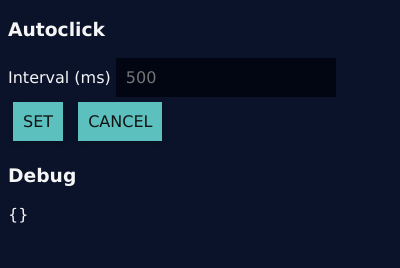
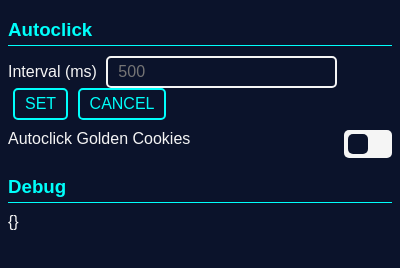
Before and after one commit to Avalander/cookie-friend, a browser extension: page src/popup/popup.html in a window 400 px wide. Drawn offline with Linux system fonts and the light colour scheme.

Commit message:
Improved style.

```diff
--- a/src/popup/popup.css
+++ b/src/popup/popup.css
@@ -2,7 +2,8 @@
 	--color-background: #0b132b;
 	--color-background-dark: #020613;
 	--color-text: #f5f5f5;
-	--color-primary: #5bc0be;
+	--color-primary: #00fffb;
+	--color-next: #02edff;
 	--color-primary-text: #121212;
 }
 
@@ -10,44 +11,128 @@ body {
 	min-width: 350px;
 	min-height: 500px;
 	font-size: 16px;
-	font-family: 'Lucida Sans', 'Lucida Sans Regular', 'Lucida Grande', 'Lucida Sans Unicode', Geneva, Verdana, sans-serif;
+	font-family: sans-serif;
 
 	background-color: var(--color-background);
 	color: var(--color-text);
 }
 
+button, input {
+	font-family: inherit;
+	font-size: inherit;
+	background-color: transparent;
+	padding: 5px 10px;
+	border: 2px solid var(--color-primary);
+	border-radius: 5px;
+	color: var(--color-primary);
+	margin-left: 5px;
+	transition: all 0.3s;
+}
+
 input {
-	background-color: var(--color-background-dark);
-	color: inherit;
-	border: none;
-	padding: 10px;
-	font-size: inherit;
-	font-family: inherit;
+	border-color: var(--color-text);
+	color: var(--color-text);
+}
+
+input:focus {
+	border-color: var(--color-primary);
+	color: var(--color-primary);
 }
 
 button {
-	background: transparent;
-	border: none;
-	color: inherit;
-	font-size: inherit;
-	font-family: inherit;
 	text-transform: uppercase;
-	padding: 10px;
-	margin: 5px;
+	cursor: pointer;
+}
+
+button:focus, input:focus {
+	box-shadow: 0 0 5px var(--color-primary);
+}
+
+button:active {
+	text-decoration: underline;
 }
 
 button:hover {
-	text-decoration: underline;
-	cursor: pointer;
+	background-color: var(--color-primary);
+	color: var(--color-background);
 }
 
-button.primary {
-	background-color: var(--color-primary);
-	color: var(--color-primary-text);
-	box-shadow: 0 2px 4px rgba(6, 17, 6, 0.4);
+header {
+	color: var(--color-primary);
+	border-bottom: 1px solid var(--color-primary);
+	margin-bottom: 10px;
 }
 
-button.primary:active {
-	box-shadow: 0 0 4px rgba(6, 17, 6, 0.4);
-	transform: translateY(2px);
+header h3 {
+	margin-bottom: 4px;
 }
+
+.control {
+	width: 100%;
+	display: flex;
+	flex-direction: row;
+	justify-content: space-between;
+	margin: 10px 0;
+}
+
+
+/* Switch */
+
+.switch {
+	position: relative;
+	display: inline-block;
+	width: 48px;
+	height: 28px;
+}
+
+.switch input[type="checkbox"] {
+	display: none;
+	/* opacity: 0;
+	width: 0;
+	height: 0; */
+}
+
+.slider {
+	position: absolute;
+	cursor: pointer;
+	top: 0;
+	left: 0;
+	right: 0;
+	bottom: 0;
+	background-color: var(--color-text);
+	transition: all 0.4s;
+	border-radius: 5px;
+}
+
+.slider:before {
+	position: absolute;
+	content: "";
+	width: 20px;
+	height: 20px;
+	left: 4px;
+	bottom: 4px;
+	background-color: var(--color-background);
+	transition: all 0.4s;
+	border-radius: 5px;
+}
+
+input:checked + .slider {
+	background-color: var(--color-primary);
+}
+
+input:focus + .slider {
+	box-shadow: 0 0 10px var(--color-primary);
+}
+
+input:checked + .slider:before {
+	transform: translateX(20px);
+}
+
+
+/* .slider.round {
+  border-radius: 34px;
+}
+
+.slider.round:before {
+  border-radius: 50%;
+}  */
--- a/src/popup/popup.html
+++ b/src/popup/popup.html
@@ -7,14 +7,27 @@
 <body>
 	<div id="popup-content">
 		<div id="autoclick">
+			<header>
 				<h3>Autoclick</h3>
+			</header>
+			<section>
 				<label for="autoclick-interval">Interval (ms)</label>
 				<input type="text" id="autoclick-interval" placeholder="500" />
 				<button id="set-autoclick" class="primary">Set</button>
 				<button id="clear-autoclick" class="primary">Cancel</button>
+			</section>
+			<section class="control">
+				<span>Autoclick Golden Cookies</span>
+				<label class="switch">
+					<input type="checkbox">
+					<span class="slider"></span>
+				</label>
+			</section>
 		</div>
 		<div>
+			<header>
 				<h3>Debug</h3>
+			</header>
 			<div id="test"></div>
 		</div>
 	</div>
```
Lines whose indentation alone changed are shown as unchanged.
